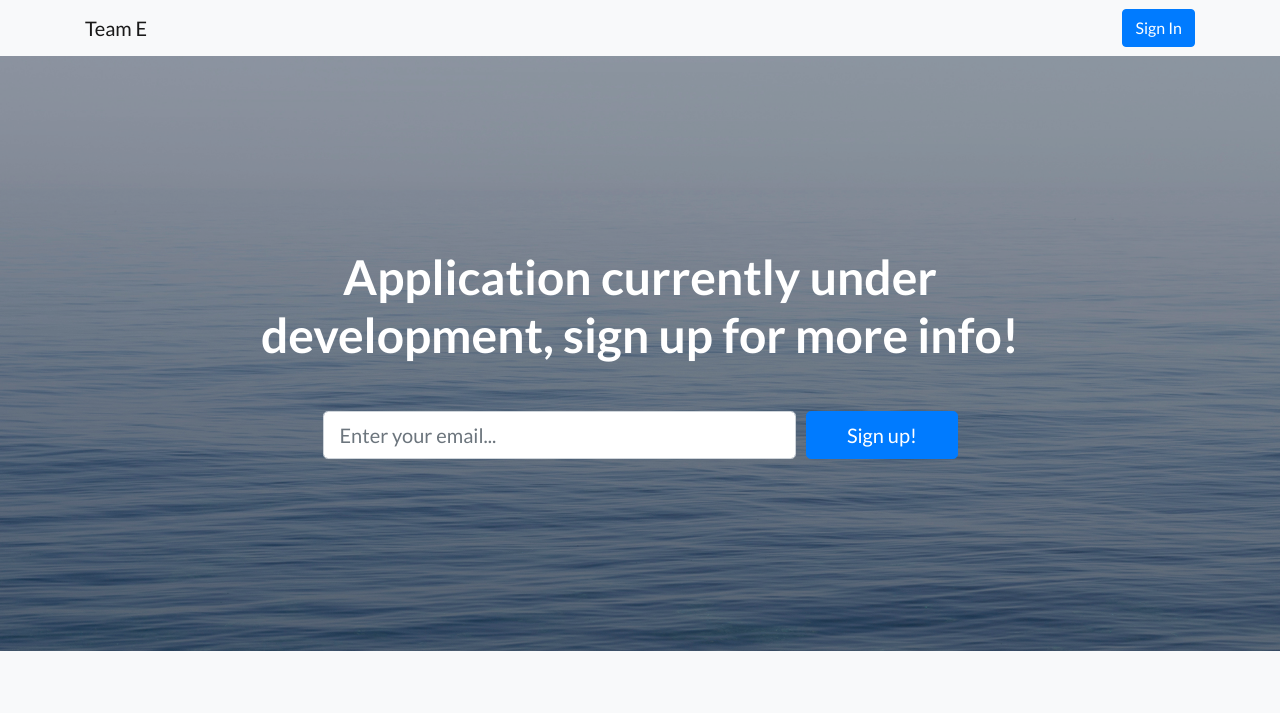
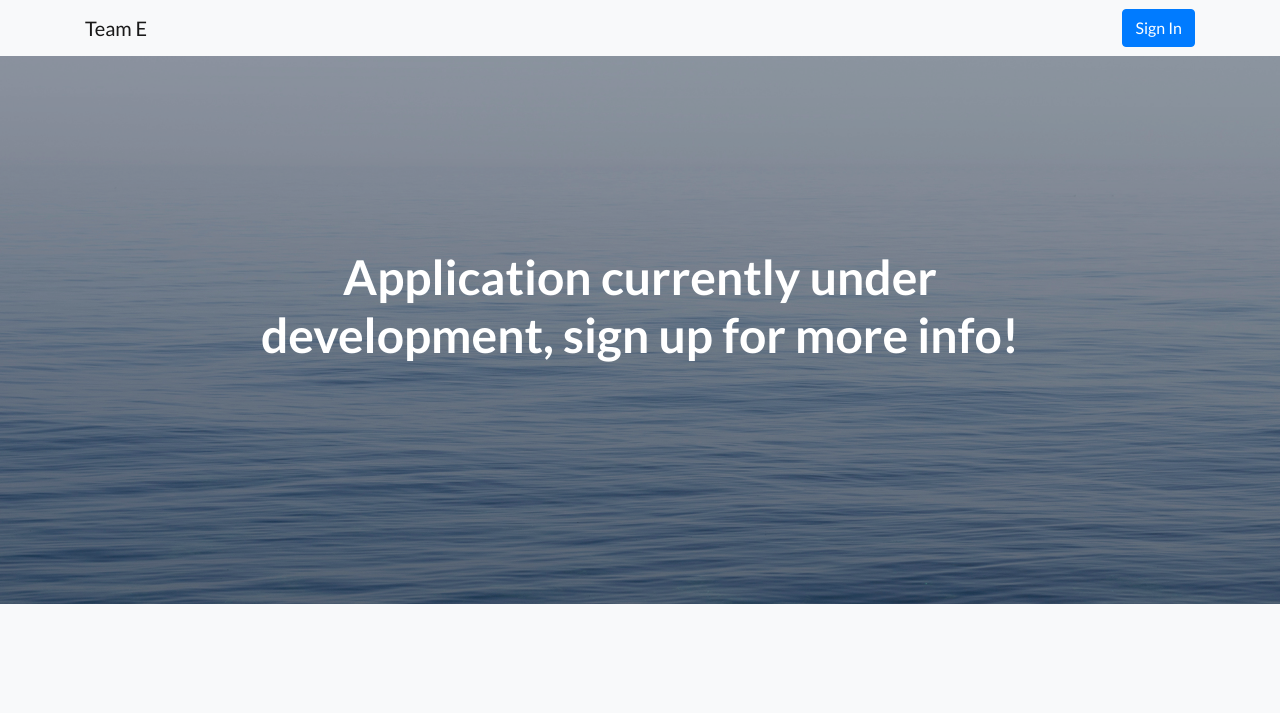
Before and after one commit to alexkrucz/493TeamE, a website: page index.html in a window 1280 px wide. Shown: the top 713 px of the page. Drawn offline with Linux system fonts and the light colour scheme.

Commit message:
home page done

```diff
--- a/index.html
+++ b/index.html
@@ -39,17 +39,17 @@
       <div class="container">
         <div class="row">
           <div class="col-xl-9 mx-auto">
-            <h1 class="mb-5">Application currently under development, sign up for more info!</h1>
+            <h1 class="mb-5">Application currently under development, <a href="http://eepurl.com/doCg1P"><font color="white">sign up</font></a>  for more info!</h1>
           </div>
           <div class="col-md-10 col-lg-8 col-xl-7 mx-auto">
             <form>
               <div class="form-row">
-                <div class="col-12 col-md-9 mb-2 mb-md-0">
+                <!--<div class="col-12 col-md-9 mb-2 mb-md-0">
                   <input type="email" class="form-control form-control-lg" placeholder="Enter your email...">
                 </div>
-                <div class="col-12 col-md-3">
+                <div class="col-12 col-md-5">
                   <button onclick="alert('Thank you for submitting your email!')"type="submit" class="btn btn-block btn-lg btn-primary">Sign up!</button>
-                </div>
+                </div>-->
               </div>
             </form>
           </div>
```
